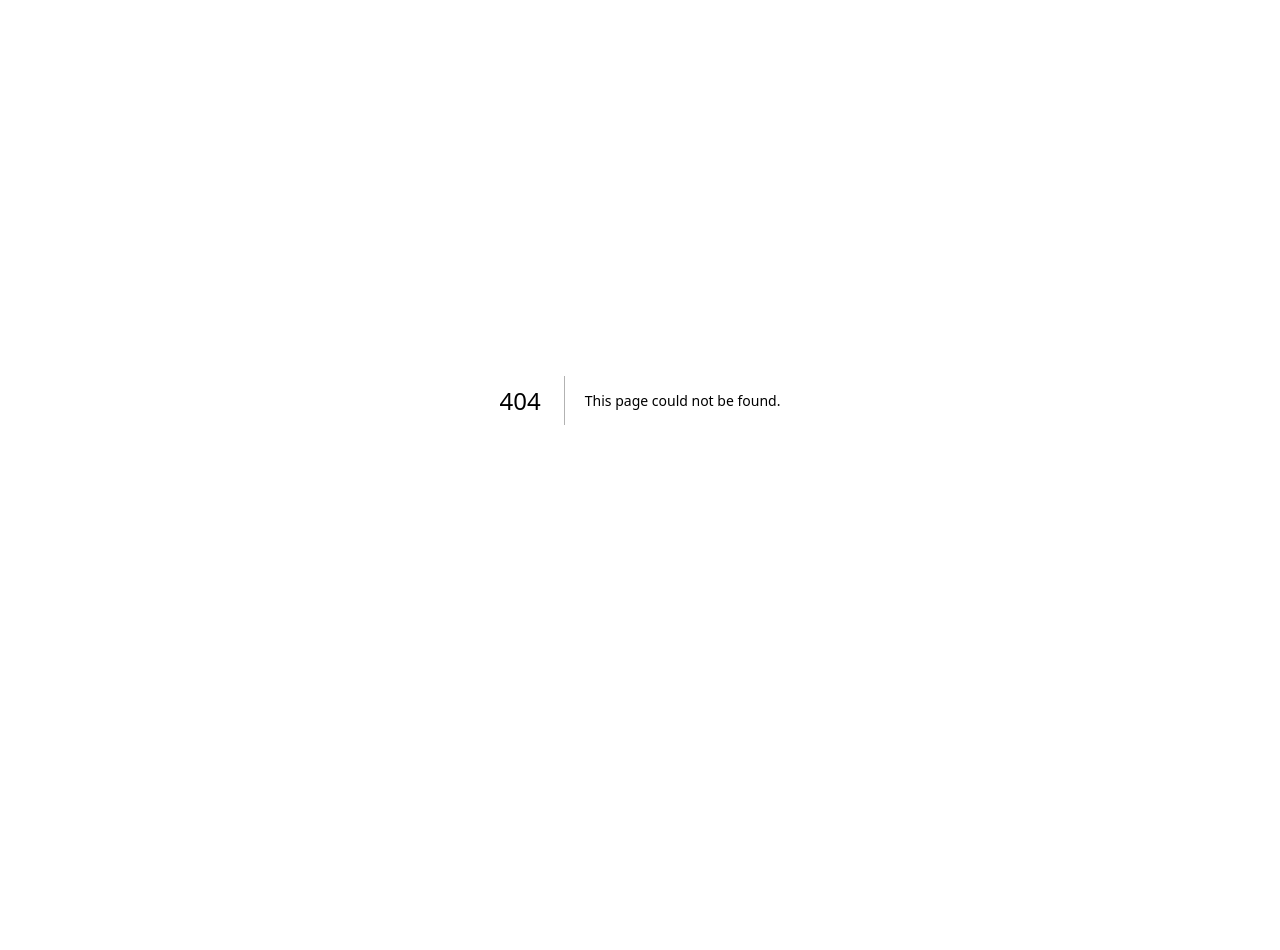
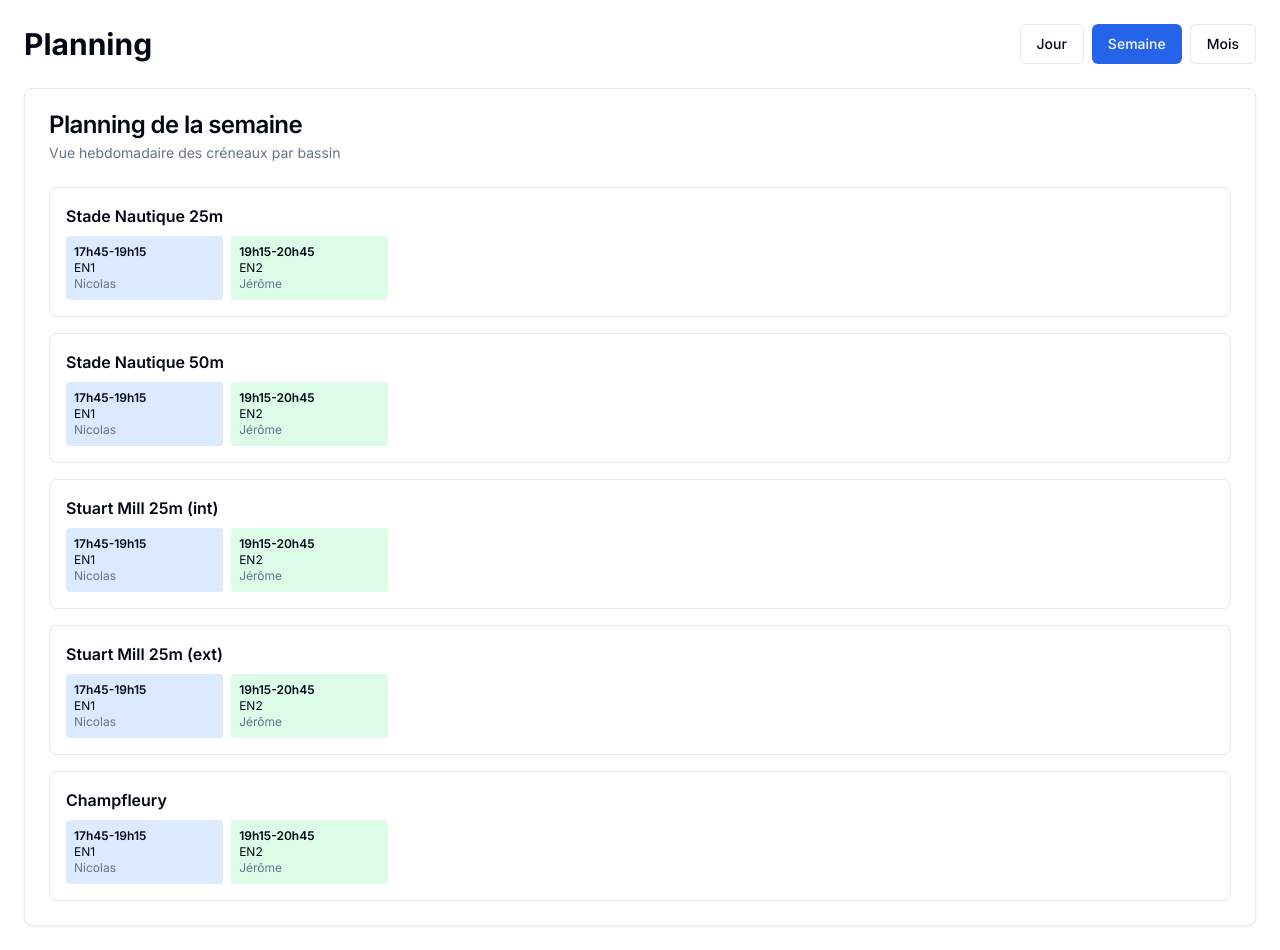
Before and after one commit to jeromedimitri-ai/swimsync-2.0, a Next.js app in the folder apps/web/: page /planning in a window 1280 px wide. Before the commit this address had no page. Before the commit the page ends 800 px from the top, so only its background shows below. Built offline with nearby package versions, Linux system fonts and the light colour scheme.

Commit message:
feat: add Planning page with day/week/month views

```diff
--- /dev/null
+++ b/apps/web/app/planning/page.tsx
@@ -0,0 +1,71 @@
+'use client'
+
+import { useState } from 'react'
+import { Card, CardContent, CardDescription, CardHeader, CardTitle } from '@/components/ui/card'
+import { Button } from '@/components/ui/button'
+
+type ViewMode = 'day' | 'week' | 'month'
+
+export default function PlanningPage() {
+  const [viewMode, setViewMode] = useState<ViewMode>('week')
+
+  return (
+    <div className="container mx-auto p-6">
+      <div className="flex items-center justify-between mb-6">
+        <h1 className="text-3xl font-bold">Planning</h1>
+        <div className="flex gap-2">
+          <Button
+            variant={viewMode === 'day' ? 'default' : 'outline'}
+            onClick={() => setViewMode('day')}
+          >
+            Jour
+          </Button>
+          <Button
+            variant={viewMode === 'week' ? 'default' : 'outline'}
+            onClick={() => setViewMode('week')}
+          >
+            Semaine
+          </Button>
+          <Button
+            variant={viewMode === 'month' ? 'default' : 'outline'}
+            onClick={() => setViewMode('month')}
+          >
+            Mois
+          </Button>
+        </div>
+      </div>
+
+      <Card>
+        <CardHeader>
+          <CardTitle>Planning {viewMode === 'day' ? 'du jour' : viewMode === 'week' ? 'de la semaine' : 'du mois'}</CardTitle>
+          <CardDescription>
+            Vue {viewMode === 'day' ? 'journalière' : viewMode === 'week' ? 'hebdomadaire' : 'mensuelle'} des créneaux par bassin
+          </CardDescription>
+        </CardHeader>
+        <CardContent>
+          <div className="space-y-4">
+            {/* Bassins */}
+            {['Stade Nautique 25m', 'Stade Nautique 50m', 'Stuart Mill 25m (int)', 'Stuart Mill 25m (ext)', 'Champfleury'].map((bassin) => (
+              <div key={bassin} className="border rounded-lg p-4">
+                <h3 className="font-semibold mb-2">{bassin}</h3>
+                <div className="grid grid-cols-7 gap-2">
+                  {/* Exemple de créneaux */}
+                  <div className="bg-blue-100 dark:bg-blue-900 p-2 rounded">
+                    <div className="text-xs font-semibold">17h45-19h15</div>
+                    <div className="text-xs">EN1</div>
+                    <div className="text-xs text-muted-foreground">Nicolas</div>
+                  </div>
+                  <div className="bg-green-100 dark:bg-green-900 p-2 rounded">
+                    <div className="text-xs font-semibold">19h15-20h45</div>
+                    <div className="text-xs">EN2</div>
+                    <div className="text-xs text-muted-foreground">Jérôme</div>
+                  </div>
+                </div>
+              </div>
+            ))}
+          </div>
+        </CardContent>
+      </Card>
+    </div>
+  )
+}
```
